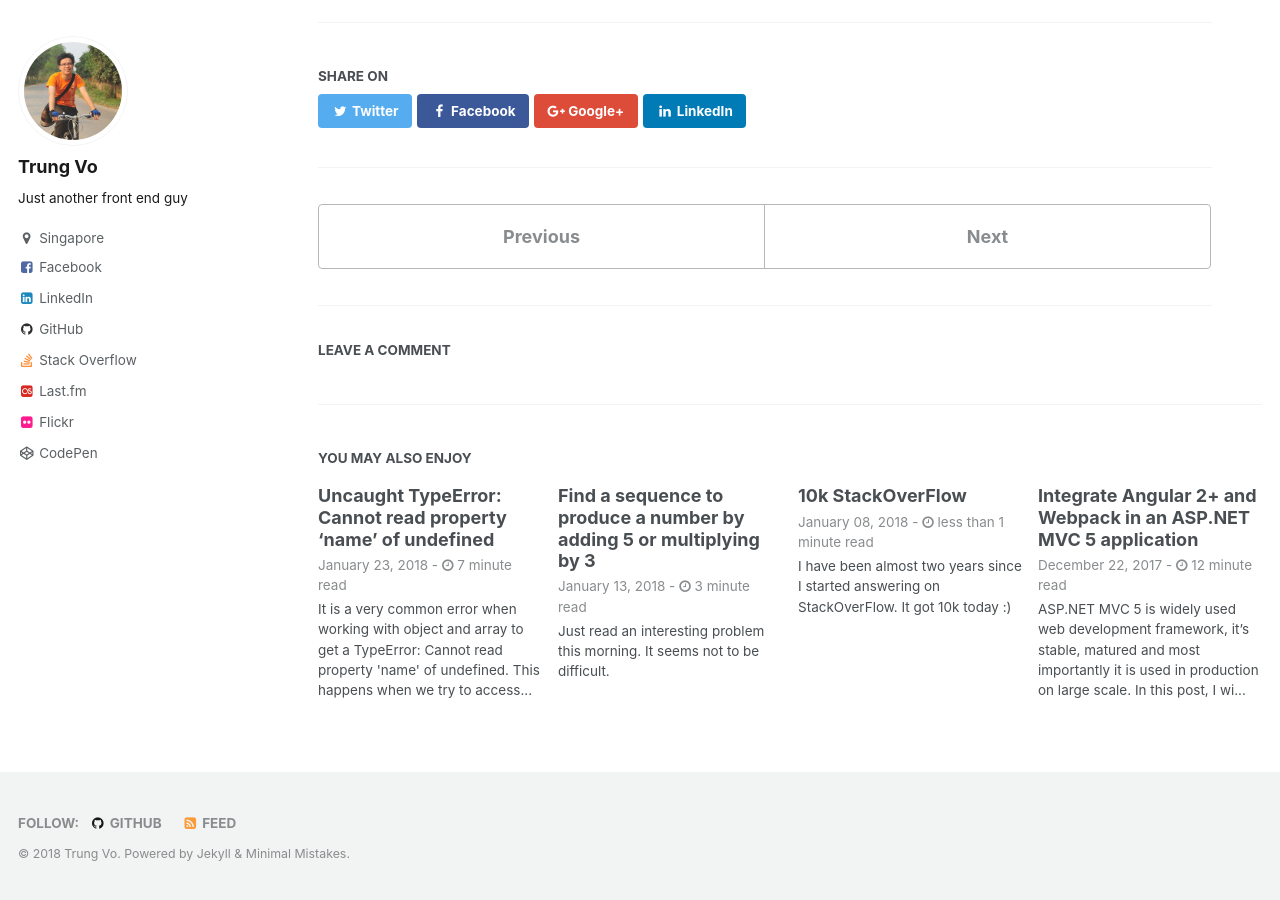
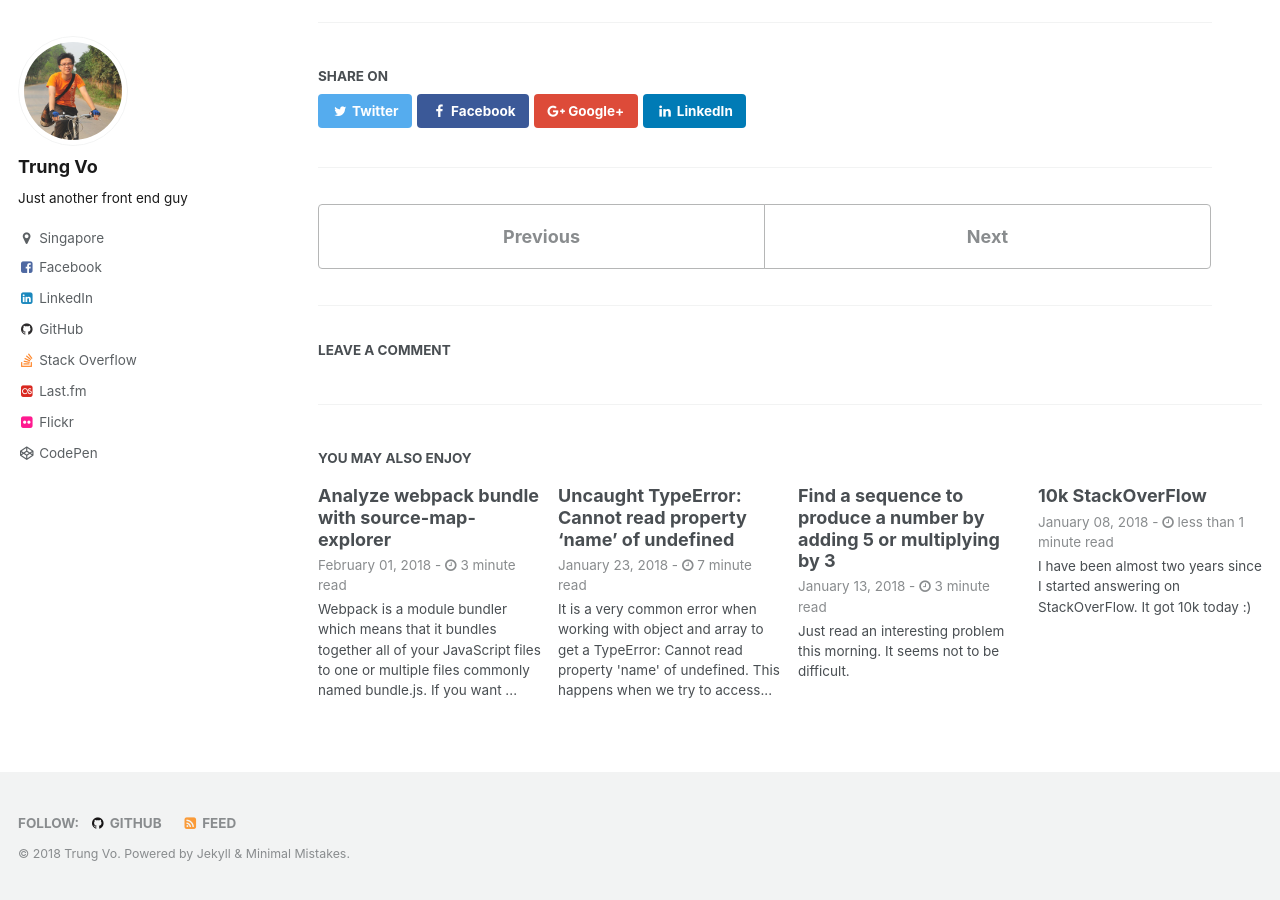
Before and after one commit to trungk18/trungk18.github.io, a Jekyll site: the page built from _posts/2018-01-19-debounce-throttle-combination.md, in a window 1280 px wide and 900 px high, scrolled down 1830 px. Built offline with Jekyll 4.4.1, drawn with Linux system fonts in a browser that asks for light colours; some of the changed lines change nothing that is shown; some of the changed text lies outside the part shown.

Commit message:
Add new article, webpack analyze

````diff
--- a/_posts/2018-01-19-debounce-throttle-combination.md
+++ b/_posts/2018-01-19-debounce-throttle-combination.md
@@ -6,7 +6,7 @@
 
 Debounce and throttle are two techniques to control how many times we allow a function to be executed over time.
 
-The real worl example could be:
+The real world example could be:
 
 - Wait until the user stops resizing the window
 - Don't fire an ajax event until the user stops typing
--- /dev/null
+++ b/_posts/2018-02-01-analyze-webpack-bundle.md
@@ -0,0 +1,66 @@
+---
+title: "Analyze webpack bundle with source-map-explorer"
+categories: experience
+tags: webpack typescript
+---
+
+Webpack is a module bundler which means that it bundles together all of your JavaScript files to one or multiple files commonly named bundle.js. If you want to know the difference between all the terminology such as module bundle, module loader or `npm`, see my [answer](https://stackoverflow.com/a/39825582/3375906).
+
+Recently our bundle size suddenly getting so much bigger than before. Although `webpack` provide the information of how your bundle was composed of. I found that [source-map-explorer](https://github.com/danvk/source-map-explorer) tool shows an easy-to-understand-and-explore visualization to help you debug where all the code is coming from.
+
+Take note of the image below. The size of `client-api.js` file before was just 31kb only.
+
+![analyze webpack bundle source-map-explorer](https://github.com/trungk18/trungk18.github.io/raw/master/img/blog/alalyze-webpack-01.png)
+
+I have made some changes recently and the size climbed up to 600+ kb. The reason is that another module was included in it.
+
+![analyze webpack bundle source-map-explorer](https://github.com/trungk18/trungk18.github.io/raw/master/img/blog/alalyze-webpack-02.png)
+
+That's when source-map-explorer come and shine. It will not be installed into your dependency, but globally via npm.
+
+Install:
+
+```bash
+npm install -g source-map-explorer
+```
+
+Use: the source map file needs to be present.
+
+```bash
+source-map-explorer bundle.min.js
+source-map-explorer bundle.min.js bundle.min.js.map
+```
+
+After running the command, this is how my client-api.js bundle looks like. You can see most of the space was taken by `moment.js` and `intl-tel-input.js`. My actual code is located inside the module which only takes 40kb. So the question now is how to optimize the bundle?
+
+![analyze webpack bundle source-map-explorer](https://github.com/trungk18/trungk18.github.io/raw/master/img/blog/alalyze-webpack-03.png)
+
+One of the obvious parts we can take out is the moment.js locale, which accounts for 167kb and we are not using it at all. It happened because when you write `var moment = require('moment')` in your code and pack with webpack, the bundle will include all locale files.
+
+To remove all locale files, I will use the IgnorePlugin. Refer to [this question](https://stackoverflow.com/q/25384360/3375906) for more options.
+
+```javascript
+const webpack = require('webpack');
+module.exports = {
+  //...
+  plugins: [
+    // Ignore all locale files of moment.js
+    new webpack.IgnorePlugin(/^\.\/locale$/, /moment$/),
+  ],
+};
+```
+
+And you can still load some locales in your code.
+
+```javascript
+const moment = require('moment');
+require('moment/locale/ja');
+
+moment.locale('ja');
+```
+
+Then I rebuild and re-analyze the bundle, you can see how all the locale was gone. We have just saved 100kb, quite a lot.
+
+![analyze webpack bundle source-map-explorer](https://github.com/trungk18/trungk18.github.io/raw/master/img/blog/alalyze-webpack-04.png)
+
+I hope you guys found it helpful and can apply to your project. Cheer.
````
Also changed, not shown: img/blog/alalyze-webpack-01.png (added), img/blog/alalyze-webpack-02.png (added), img/blog/alalyze-webpack-03.png (added), img/blog/alalyze-webpack-04.png (added).
